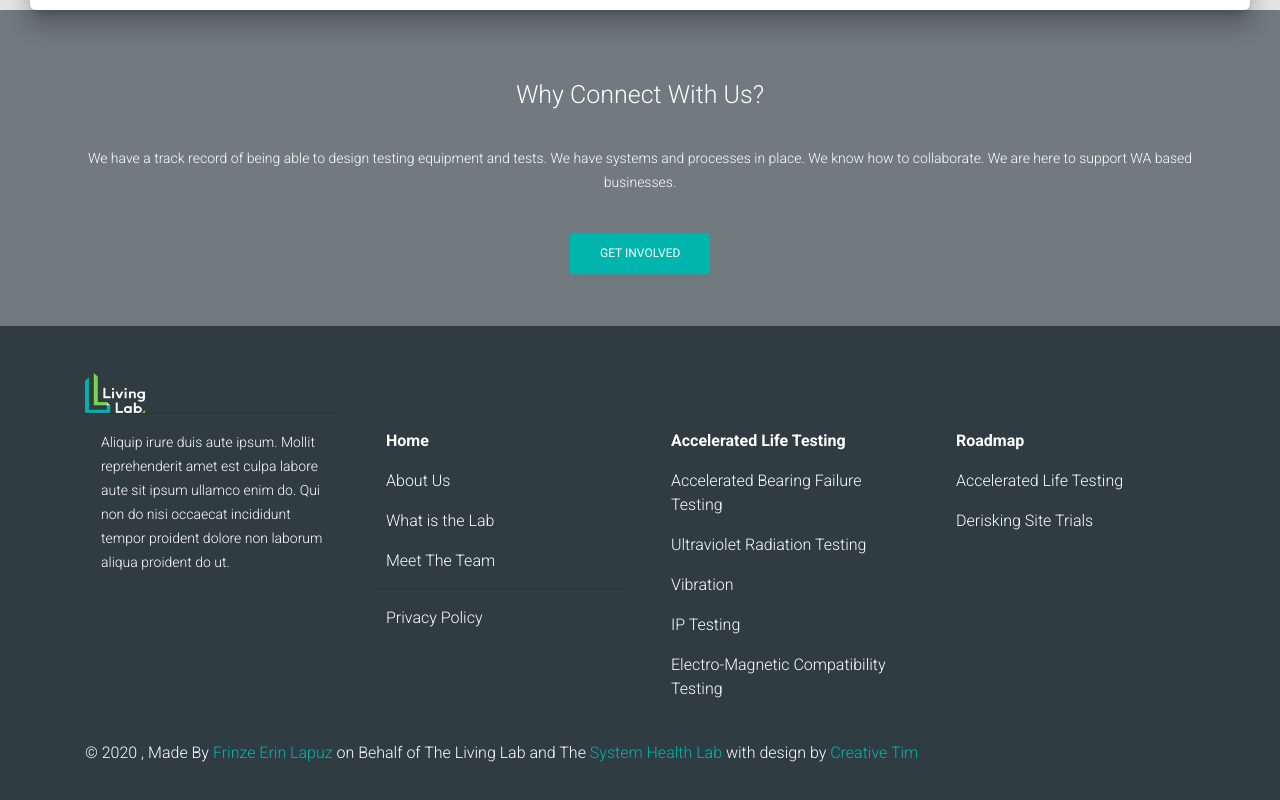
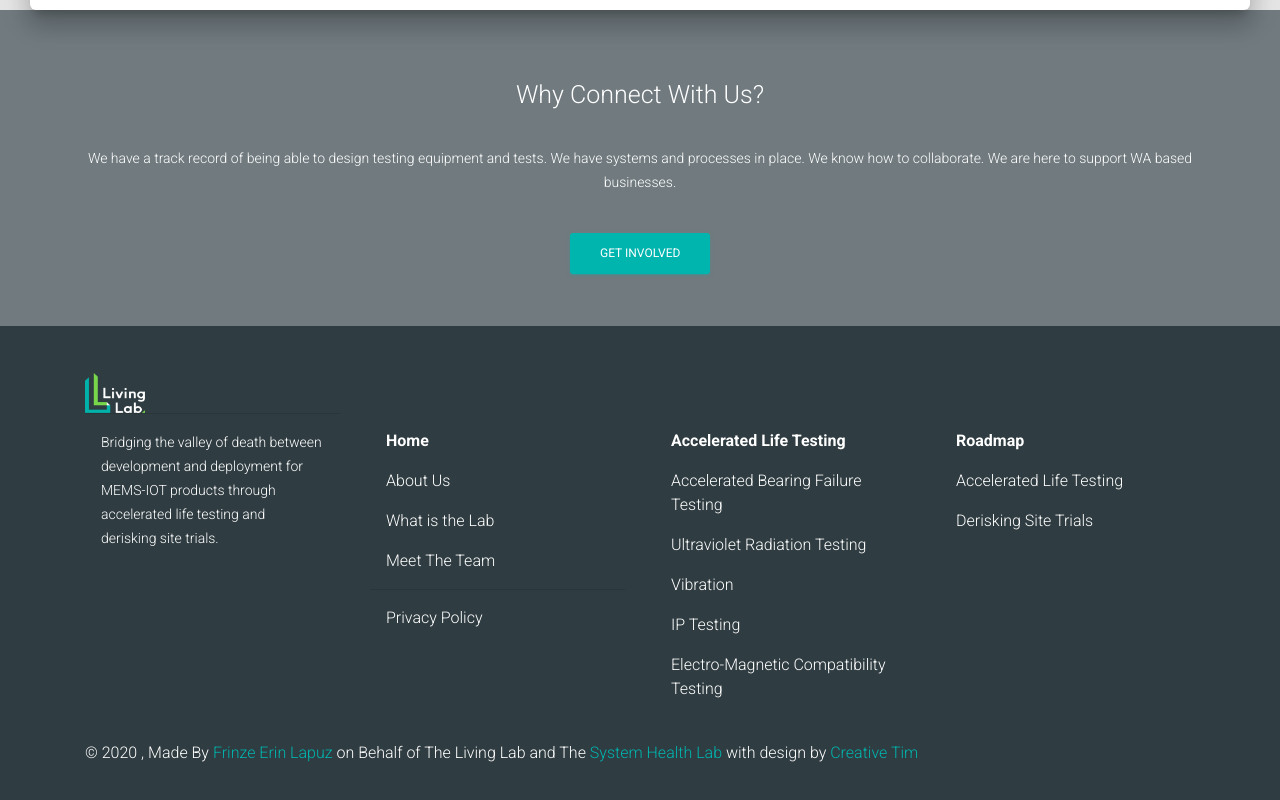
Before and after one commit to uwasystemhealth/livinglab-site-v3, a Next.js app: page / in a window 1280 px wide. Shown: the part 1240-2040 px from the top of the page. Built offline with nearby package versions, Linux system fonts and the light colour scheme.

Commit message:
Footer tagline change

```diff
--- a/components/Layout/Footer.js
+++ b/components/Layout/Footer.js
@@ -53,8 +53,8 @@ const Footer = (props) => {
 							<List>
 								<ListItem>
 									<p>
-										Aliquip irure duis aute ipsum. Mollit reprehenderit amet est culpa labore aute sit ipsum ullamco enim do. Qui non do
-										nisi occaecat incididunt tempor proident dolore non laborum aliqua proident do ut.
+										Bridging the valley of death between development and deployment for MEMS-IOT products through accelerated life testing
+										and derisking site trials.
 									</p>
 								</ListItem>
 							</List>
@@ -139,15 +139,15 @@ const Footer = (props) => {
 					<br />
 					<div className={classes.left}>
 						&copy; {1900 + new Date().getYear()} , Made By{' '}
-						<a href='https://frinzelapuz.now.sh/'  target='_blank'>
+						<a href='https://frinzelapuz.now.sh/' target='_blank'>
 							Frinze Erin Lapuz
 						</a>{' '}
 						on Behalf of The Living Lab and The{' '}
-						<a href='https://systemhealthlab.com/'  target='_blank'>
+						<a href='https://systemhealthlab.com/' target='_blank'>
 							System Health Lab
 						</a>{' '}
 						with design by{' '}
-						<a href='https://www.creative-tim.com?ref=njsmk-footer'  target='_blank'>
+						<a href='https://www.creative-tim.com?ref=njsmk-footer' target='_blank'>
 							Creative Tim
 						</a>{' '}
 					</div>
```
